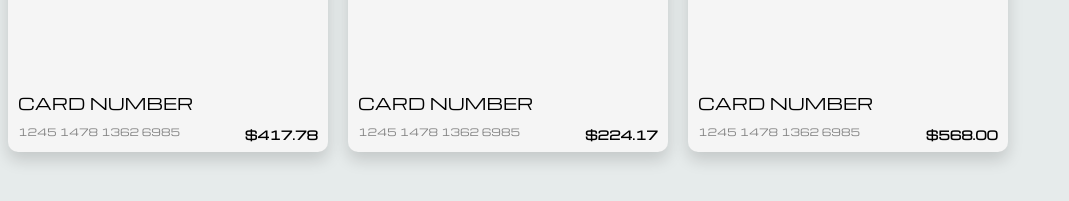
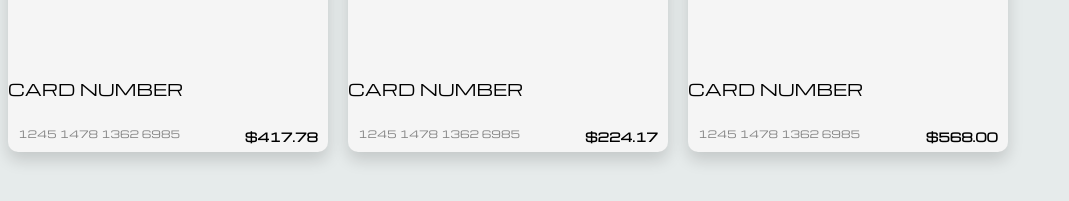
Before and after one commit to TeodorSicoe/Tema2_display_content, a plain HTML site: page index.html in a window 1280 px wide. Shown: the part 93-294 px from the top of the page, without its empty margins (0-1069 px from the left). Drawn offline with nearby package versions, Linux system fonts and the light colour scheme.

Commit message:
card number has flex

```diff
--- a/main.css
+++ b/main.css
@@ -30,10 +30,14 @@
 .cardNumber {
     background-color: transparent;
     font-family: 'Michroma', sans-serif;
-    margin-top: 90px;
+    display: flex;
+    justify-content: flex-end;
+    flex-direction:column;
+
+    /* margin-top: 90px;
     margin-left: 10px;
-    margin-bottom: 0px;
-    padding-bottom: 0px;
+    margin-bottom: 0px; */
+    padding-top: 60px;
 }
 
 .number {
```
